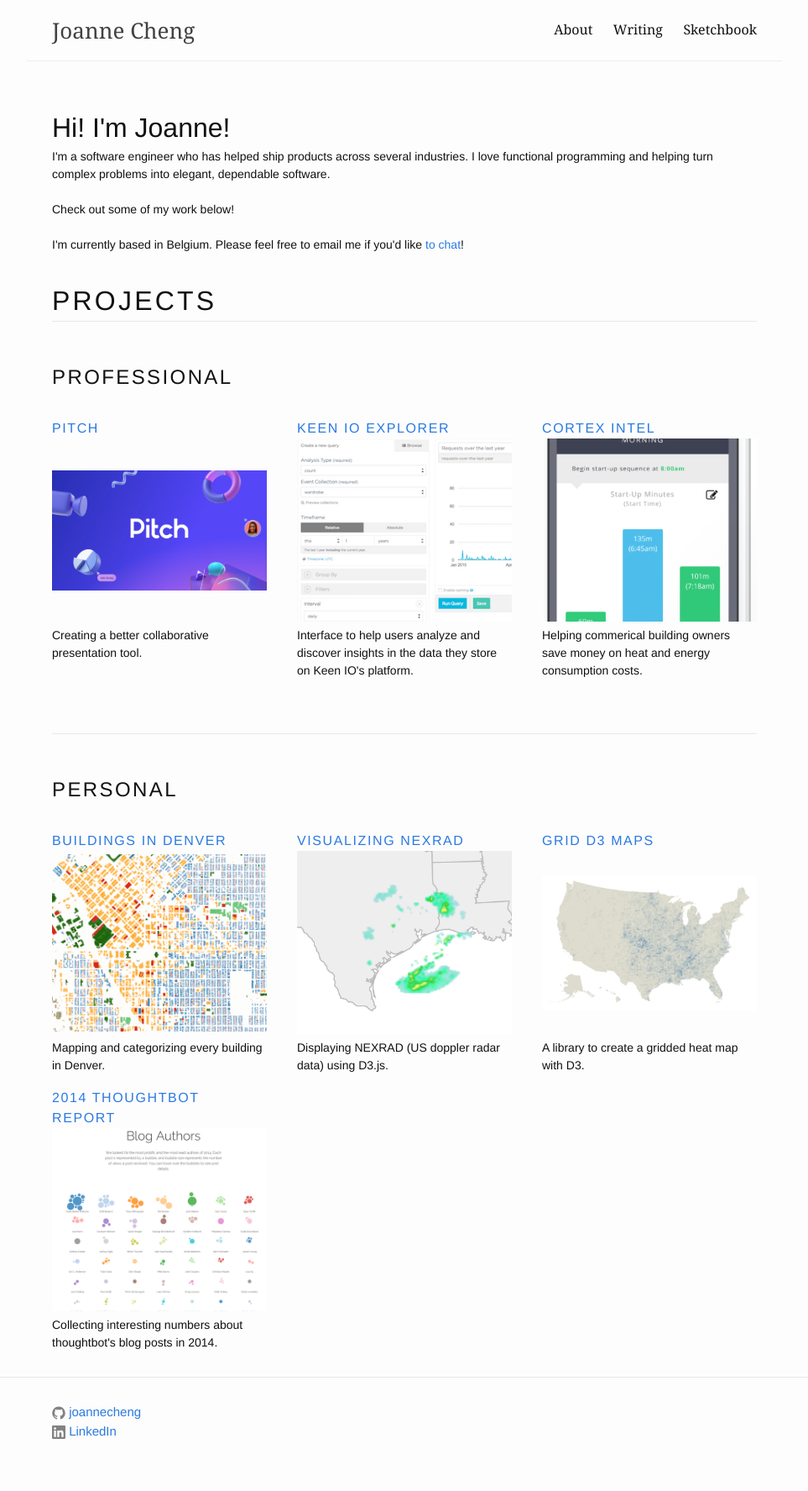
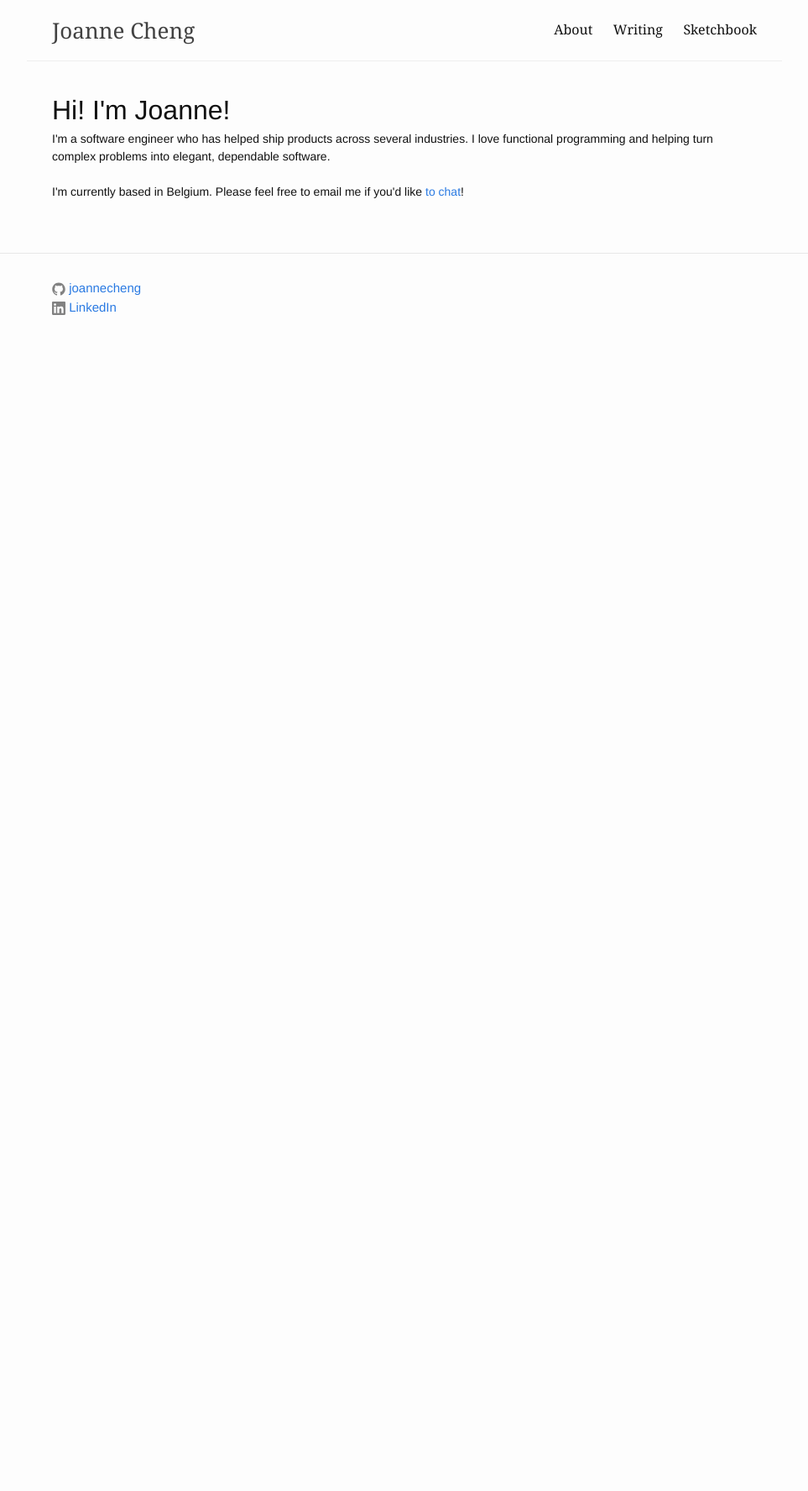
Before and after one commit to joannecheng/joannecheng.github.io, a Jekyll site: the page built from index.html, in a window 1280 px wide. Shown: the whole page at 84% size, without its empty margins (158-1121 px from the left). Built offline with Jekyll 4.4.1, drawn with Linux system fonts in a browser that asks for light colours; nearby versions of some CDN libraries; library files that are not in the unit come from our copies; after the commit the page ends 900 px from its top, so only the background shows below that.

Commit message:
remove previous portfolio

```diff
--- a/index.html
+++ b/index.html
@@ -4,15 +4,12 @@
 
 <div class="home">
   <!-- header, my name -->
-  <h1 class="mb0">Hi! I'm Joanne!</h1>
+  <h1 class="mb0 mt0">Hi! I'm Joanne!</h1>
 
   <!-- Personal Statemnt -->
   <div class="personal-statement mb4 f6">
     I'm a software engineer who has helped ship products across several industries.
     I love functional programming and helping turn complex problems into elegant, dependable software.
-    <br />
-    <br />
-    Check out some of my work below!
     <br />
     <br />
 
@@ -24,7 +21,7 @@
 
   <!-- list of tags -->
   <!-- list of projects -->
-
+<!--
   <h1 class="ttu tracked mb0">Projects</h1>
   <hr class="break" style="margin-top:0;">
 
@@ -184,5 +181,5 @@
       </div>
 
     </div>
-
+-->
 </div>
```
